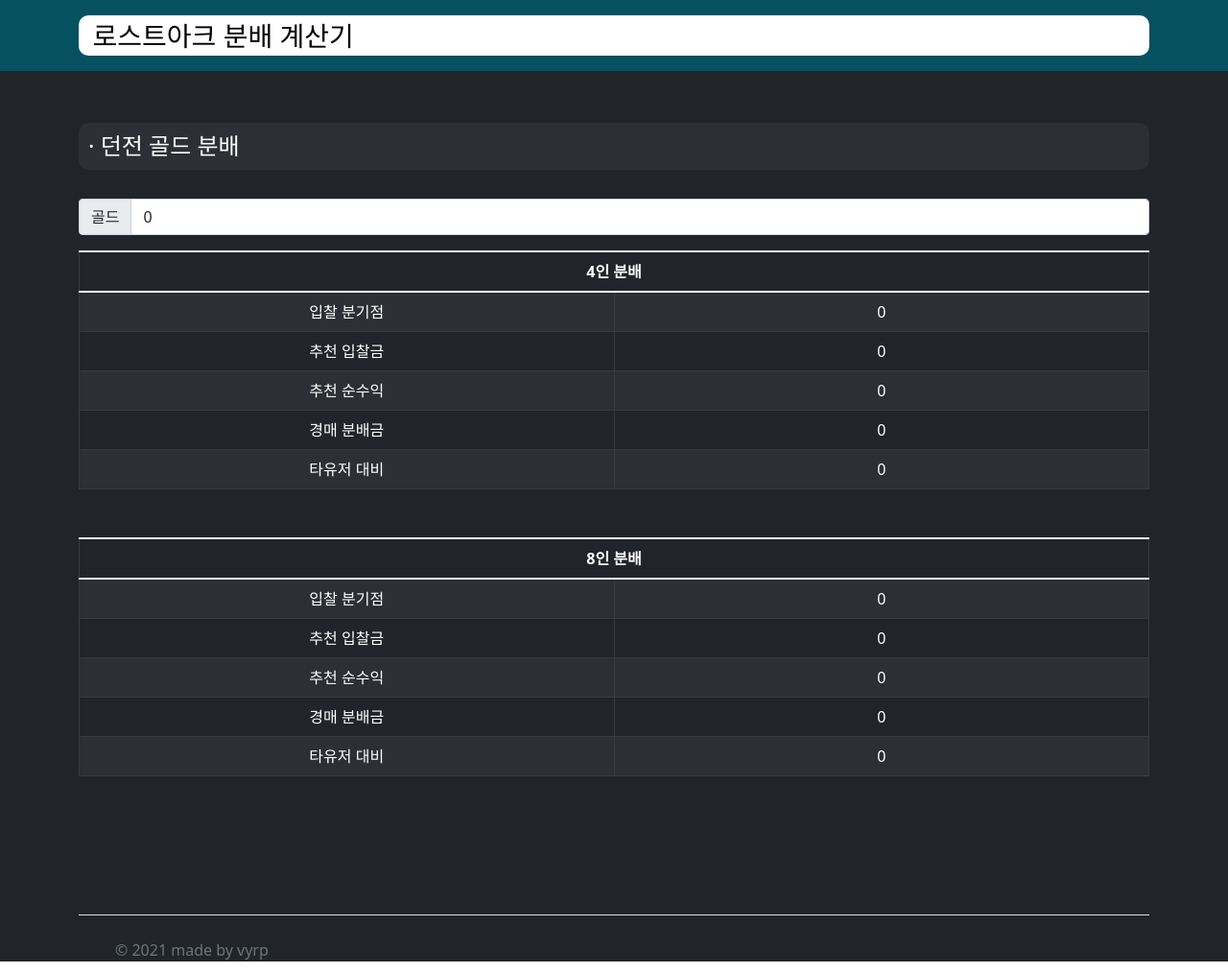
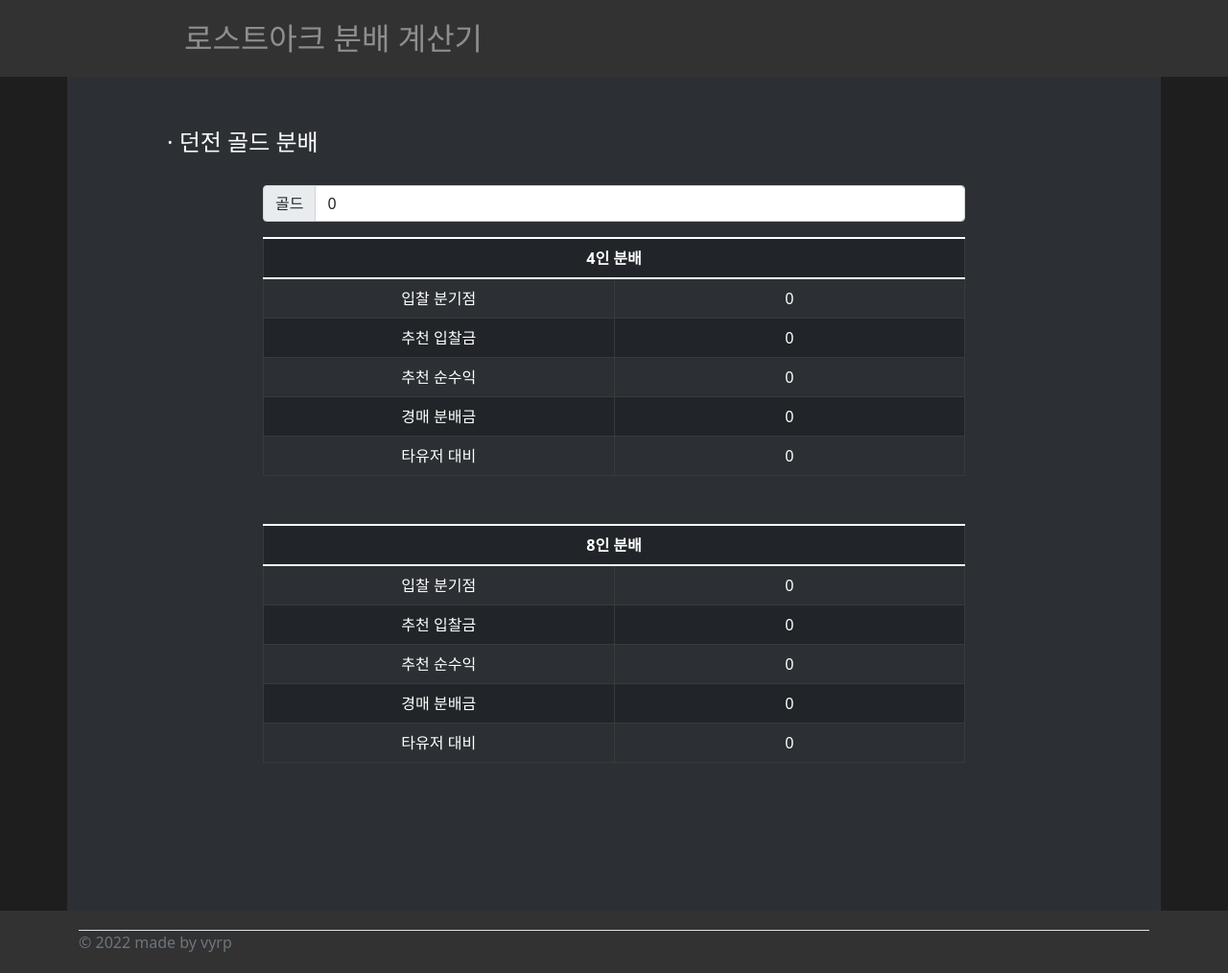
Before and after one commit to cuot/lostark-distribute, a React (Create React App) app: page / in a window 1280 px wide. Shown: the whole page at 96% size. Built offline with nearby package versions, Linux system fonts and the light colour scheme.

Commit message:
css change

```diff
--- a/src/App.js
+++ b/src/App.js
@@ -3,10 +3,11 @@
 import Footer from "./components/Footer";
 import Header from "./components/Header";
 import CalcDistribute from "./components/CalcDistribute";
+import "./css/main.css";
 
 function App() {
   return (
-    <div className="App bg-dark">
+    <div className="App">
       <Header />
       <CalcDistribute />
       <Footer />
--- a/src/components/CalcDistribute.jsx
+++ b/src/components/CalcDistribute.jsx
@@ -1,6 +1,6 @@
 import React, { useState, useRef } from "react";
 import { Overlay, Tooltip } from "react-bootstrap";
-import "./CalcDistribute.css";
+import "../css/CalcDistribute.css";
 
 export default function CalcDistribute() {
   const [price, setPrice] = useState(0);
@@ -32,18 +32,9 @@
   const bid8People = () => (price * 0.95) / (1 / 7 + 1);
 
   return (
-    <div className="container text-white py-1">
-      <div className="bg-dark profitOrLoss overflow-auto">
-        <h4
-          className="d-flex"
-          style={{
-            margin: "30px 0px",
-            "background-color": "#2c3034",
-            padding: "10px",
-            borderRadius: "10px",
-          }}>
-          &middot; 던전 골드 분배
-        </h4>
+    <div className="container" id="calcDistribute">
+      <div className="profitOrLoss overflow-auto">
+        <h4 className="d-flex">&middot; 던전 골드 분배</h4>
         <div className="input-group mb-3">
           <span className="input-group-text" id="inputGroup-sizing-default">
             골드
@@ -63,7 +54,6 @@
           <table
             className="table table-hover table-bordered table-striped table-dark hoverpointer"
             ref={target4}
-            style={{ "margin-bottom": "50px" }}
             onClick={
               (() => copy(4),
               () => {
@@ -186,14 +176,14 @@
       <Overlay target={target4.current} show={show4} placement="bottom">
         {(props) => (
           <Tooltip id="overlay-example" {...props}>
-            {`Copy to ${copy(4)} Gold!`}
+            {`${copy(4)} gold copy complete!`}
           </Tooltip>
         )}
       </Overlay>
       <Overlay target={target8.current} show={show8} placement="top">
         {(props) => (
           <Tooltip id="overlay-example" {...props}>
-            {`Copy to ${copy(8)} Gold!`}
+            {`${copy(8)} gold copy complete!`}
           </Tooltip>
         )}
       </Overlay>
--- a/src/components/Footer.jsx
+++ b/src/components/Footer.jsx
@@ -1,20 +1,14 @@
 import React from "react";
+import "../css/Footer.css";
 
 export default function Footer() {
   return (
-    <footer className="container">
-      <div
-        className="d-flex flex-wrap justify-content-between align-items-center border-top"
-        style={{ "margin-top": "1.5rem", "padding-top": "1.5rem" }}>
-        <div className="col-md-4 d-flex align-items-center">
-          <a
-            href="/"
-            className="mb-3 me-2 mb-md-0 text-muted text-decoration-none lh-1">
-            <svg className="bi" width="30" height="24">
-              {/* <use xlink:href="#bootstrap"></use> */}
-            </svg>
-          </a>
-          <span className="text-muted">© 2021 made by vyrp</span>
+    <footer>
+      <div className="container">
+        <div>
+          <div className="col-md-4">
+            <span>© {Date().split(" ")[3]} made by vyrp</span>
+          </div>
         </div>
       </div>
     </footer>
--- a/src/components/Header.jsx
+++ b/src/components/Header.jsx
@@ -1,27 +1,13 @@
 import React from "react";
+import "../css/Header.css";
 
 export default function Header() {
   return (
-    <header
-      className="p-3 text-white"
-      style={{ "background-color": "#055160" }}>
+    <header>
       <div className="container">
-        <div style={{ "text-align": "left" }}>
-          <a
-            href="/"
-            className="align-items-center mb-2 mb-lg-0 text-decoration-none">
-            <div
-              className="fs-3 col-lg-auto me-lg-auto mb-2 justify-content-center mb-md-0"
-              style={{
-                "background-color": "#fff",
-                borderRadius: "10px",
-                color: "black",
-                width: "100%",
-              }}>
-              &nbsp;&nbsp;로스트아크 분배 계산기
-            </div>
-          </a>
-        </div>
+        <a href="/">
+          <span id="headertext">로스트아크 분배 계산기</span>
+        </a>
       </div>
     </header>
   );
--- a/src/components/CalcDistribute.css
+++ b/src/css/CalcDistribute.css
@@ -21,3 +21,22 @@
 #right-body {
   border-left: 1px solid rgb(224, 224, 224);
 }
+
+#calcDistribute {
+  color: white;
+  background-color: #2c3034;
+  padding: 0.25rem;
+}
+
+#calcDistribute div {
+  padding: 0px 100px;
+}
+
+#calcDistribute div h4 {
+  margin: 30px 0px;
+  padding: 0px;
+}
+
+#calcDistribute div div table {
+  margin-bottom: 50px;
+}
--- /dev/null
+++ b/src/css/Footer.css
@@ -0,0 +1,20 @@
+footer {
+  background-color: #323233;
+  padding: 20px;
+}
+
+footer .container > div {
+  display: flex;
+  flex-wrap: wrap;
+  justify-content: space-between;
+  align-items: center;
+  border-top: 1px solid #dee2e6;
+}
+
+footer .container > div > div {
+  display: flex;
+}
+
+footer .container > div > div > span {
+  color: #6c757d;
+}
--- /dev/null
+++ b/src/css/Header.css
@@ -0,0 +1,17 @@
+header {
+  text-align: left;
+  background-color: #323233;
+  padding: 16px;
+}
+
+header > div > a {
+  text-decoration: none;
+}
+
+header > div > a > span {
+  border-radius: 10px;
+  color: #8e8e8e;
+  margin: 0px 100px;
+  padding: 4px 10px;
+  font-size: 32px;
+}
--- /dev/null
+++ b/src/css/main.css
@@ -0,0 +1,3 @@
+.App {
+  background-color: #1e1e1e;
+}
```
